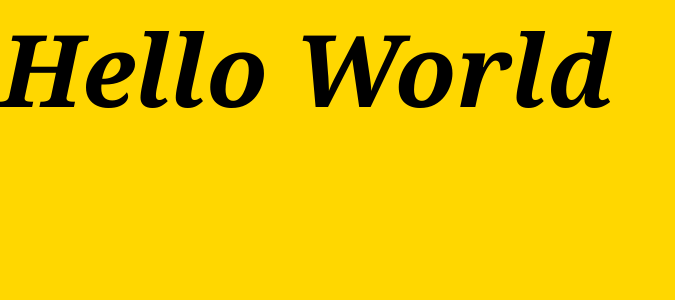
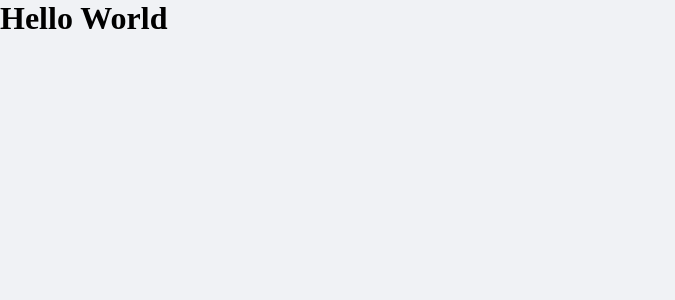
Before and after one commit to felipedev01/Projeto-DT-money, a React (Create React App) app: page / in a window 1280 px wide. Shown: the top 300 px of the page, without its empty margins (0-675 px from the left). Built offline with nearby package versions, Linux system fonts and the light colour scheme.

Commit message:
Estilos globais finalizados

```diff
--- a/src/App.tsx
+++ b/src/App.tsx
@@ -4,11 +4,8 @@
 
 const Title=styled.h1`
 
-color:black;
-font-family:Cambria, Cochin, Georgia, Times, 'Times New Roman', serif;
-font-weight:bolder;
-font-style:italic;
-font-size:100px;
+
+
 
 `
 export function App() {
--- a/src/styles/global.ts
+++ b/src/styles/global.ts
@@ -3,17 +3,48 @@
 export const GlobalStyle = createGlobalStyle`
 
 :root {
-    --background:gold;
+    --background:#F0F2F5;
+    --blue:#5429CC;
+    --green:#33CC95;
+    --red:#E62E4D;
+    --blue-light:#6933FF;
+    --text-title:#363F5F;
+    --text-body:#969CB3;
+    --shape:#FFFFFF;
 }
 
 *{
     margin:0;
     padding:0;
     box-sizing:border-box;
+
+
+}
+
+html{
+
+    @media (max-width: 1080px){
+        font-size:93.75%;
+
+
+    }
+    @media (max-width:720px){
+        font-size:87.5%;
+
+
+    }
+
 }
 body{
 
     background: var(--background);
     -webkit-font-smoothing: antialiased;
+}button{
+    cursor:pointer;
 }
-`
+
+[disabled]{
+    opacity: 0.6;
+    cursor:not-allowed;
+
+}`
```
